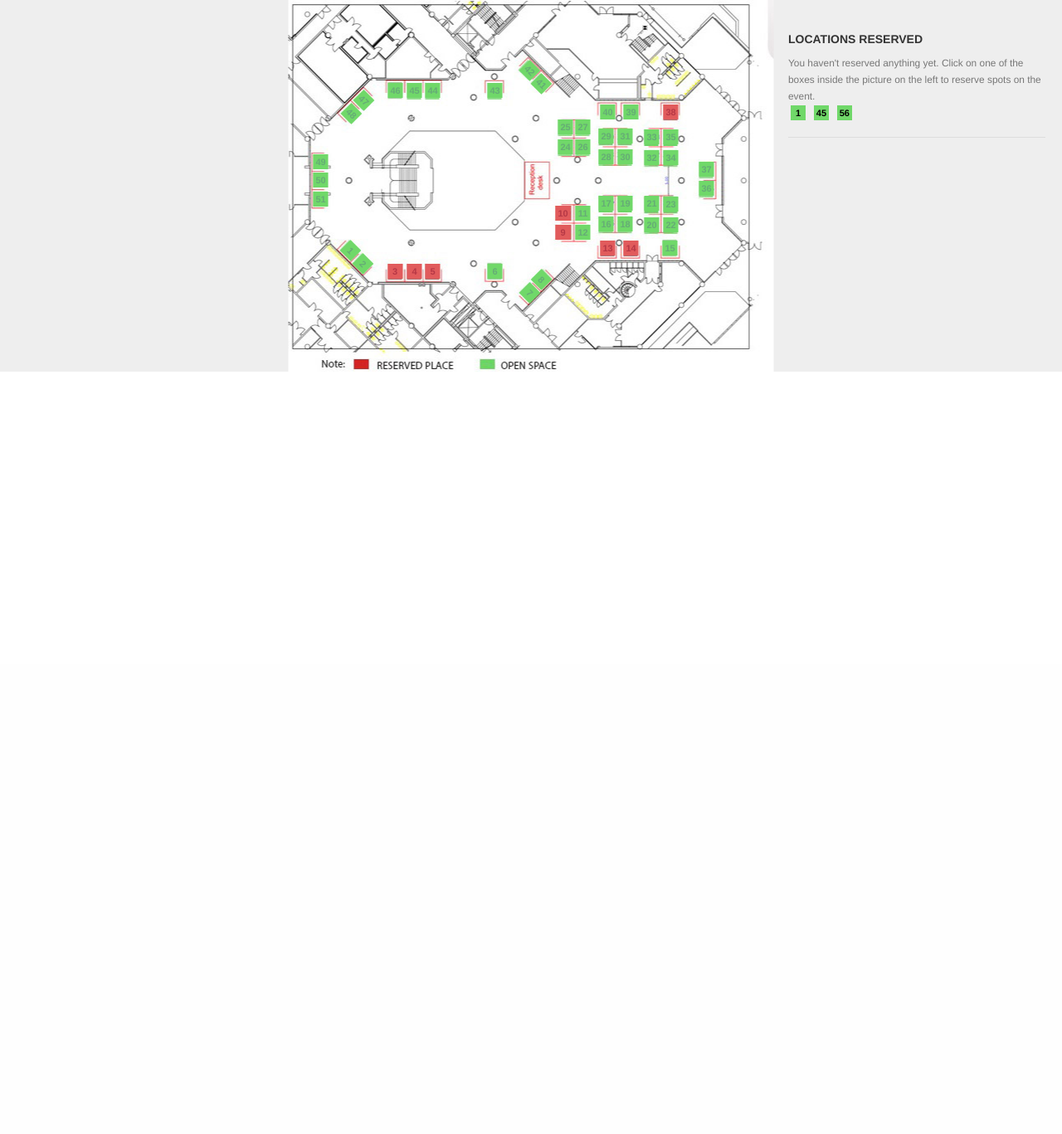
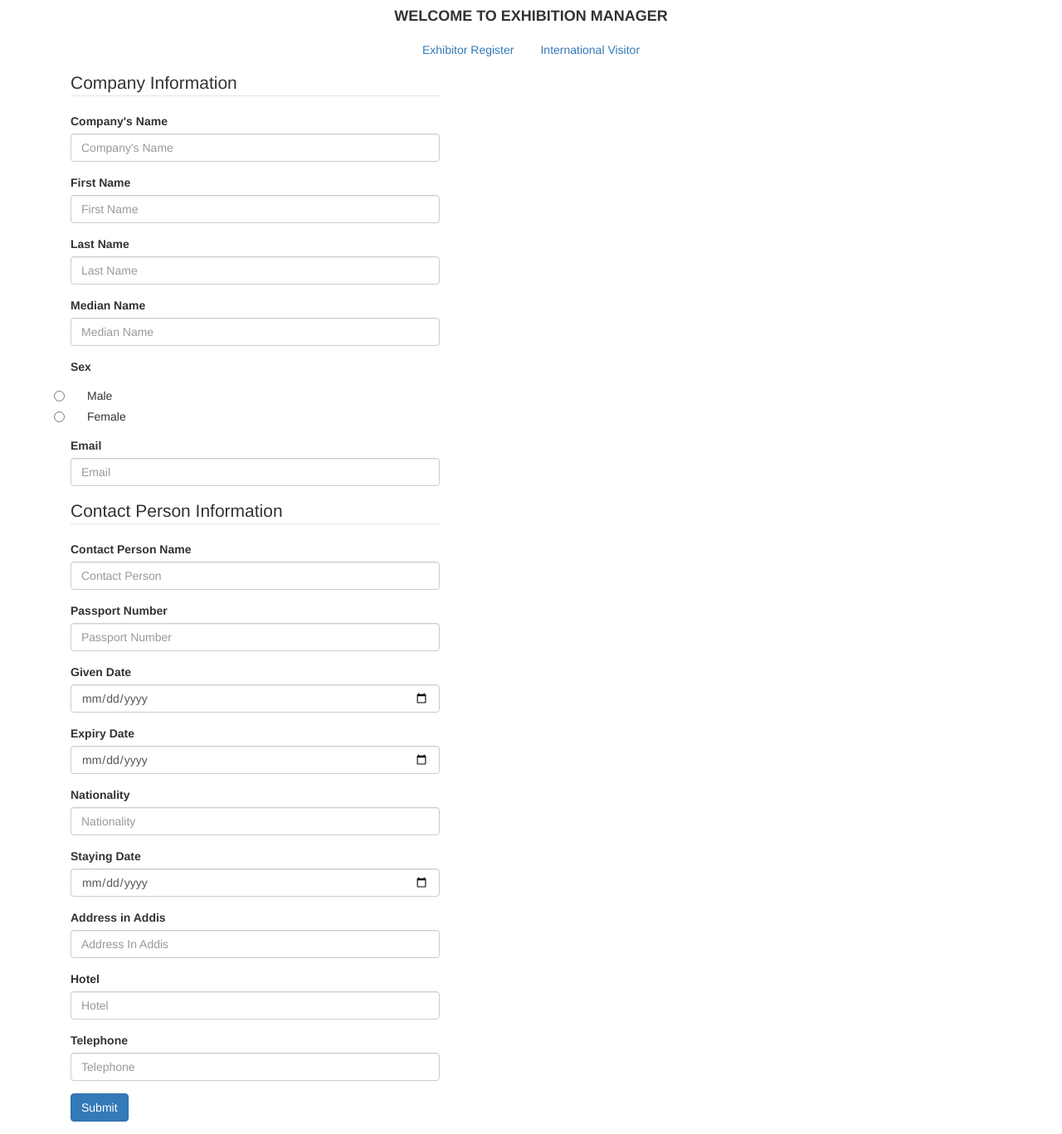
Before and after one commit to mfissehaye/bethlehem-event, a PHP site: page / in a window 1280 px wide. Shown: the whole page at 83% size. Before the commit the page ends 448 px from the top, so only its background shows below. Run offline with PHP 8.4, Linux system fonts and the light colour scheme.

Commit message:
Working on forms and map interactivity

```diff
--- a/coordinates.php
+++ b/coordinates.php
@@ -52,4 +52,20 @@ $coordinates = [
 	49 => [ 'x' => 30, 'y' => 186 ],
 	50 => [ 'x' => 30, 'y' => 208 ],
 	51 => [ 'x' => 30, 'y' => 231 ],
-] ?>
+];
+
+require_once('inc/db.php');
+$connection = db_connect();
+foreach($coordinates as $index => $coordinate) {
+	$x = $coordinate['x'];
+	$y = $coordinate['y'];
+	$rotate = isset($coordinate['rotate']) && $coordinate['rotate'] ? 1 : 0;
+	$reserved = isset($coordinate['reserved']) && $coordinate['reserved'] ? 1 : 0;
+	$query = "INSERT INTO spots (id, coordinate_x, coordinate_y, rotated, reserved) VALUES ('$index', '$x', '$y', $rotate, $reserved)";
+	if($connection->exec($query)) {
+		echo "Inserted id: ", $index;
+	} else {
+		print_r($connection->errorInfo());
+	}
+}
+$connection = null;
--- /dev/null
+++ b/css/styles.css
@@ -0,0 +1,63 @@
+#custom-map {
+    z-index: 10;
+}
+
+.custom-area, .reserved-spots .spot {
+    display: inline-block;
+    width: 18px;
+    height: 18px;
+    background: #70d869;  /*For diagnosis*/
+    z-index: 10;
+    font-size: 11px;
+    color: #66ac76;
+    font-weight: bold;
+    line-height: 18px;
+    text-align: center;
+    cursor: pointer;
+}
+
+.reserved-spots .spot {
+    color: #000;
+    margin: 0 3px;
+}
+
+.custom-area {
+    position: absolute;
+}
+
+.custom-area.rotate {
+    transform: rotate(45deg);
+}
+
+.custom-area.reserved {
+    background: #e15b5c;
+    color: #b63846;
+    cursor: not-allowed;
+}
+
+.custom-area.selected {
+    background: black;
+    color: white;
+}
+
+.reserved-spots {
+    position: absolute;
+    right: 0;
+    top: 0;
+    width: 350px;
+    padding: 20px;
+}
+
+.reserved-spots h1 {
+    font-size: 14px;
+    font-weight: bolder;
+}
+
+.red-tooltip .tooltip > .tooltip-inner {background-color: #f00;}
+.table {
+    margin-top: 20px;
+}
+
+.btn.disabled {
+    cursor: not-allowed;
+}
--- a/index.php
+++ b/index.php
@@ -1,8 +1,4 @@
-<?php
-session_start();
-$image_width = 585;
-$image_height = 448;
-require_once('coordinates.php'); ?>
+<?php session_start(); ?>
 <!doctype html>
 <html lang="en">
 <head>
@@ -10,118 +6,113 @@ require_once('coordinates.php'); ?>
     <meta name="viewport"
           content="width=device-width, user-scalable=no, initial-scale=1.0, maximum-scale=1.0, minimum-scale=1.0">
     <meta http-equiv="X-UA-Compatible" content="ie=edge">
-    <title>Welcome to the Expo</title>
+    <title>Welcome to Exhibition</title>
     <link rel="stylesheet" href="css/bootstrap.min.css">
-    <style>
-        #map-container {
-            position: relative;
-            background: #eeeeee;
-            height: <?php echo $image_height ?>px;
-            width: 100%;
-        }
-        #custom-map, img {
-            position: absolute;
-            top: 0;
-            left: 50%;
-            transform: translateX(-50%);
-            margin: 0 auto;
-            width: <?php echo $image_width ?>px;
-            height: <?php echo $image_height ?>px;
-        }
-
-        #custom-map {
-            z-index: 10;
-        }
-
-        .custom-area, .reserved-spots .spot {
-            display: inline-block;
-            width: 18px;
-            height: 18px;
-            background: #70d869;  /*For diagnosis*/
-            z-index: 10;
-            font-size: 11px;
-            color: #66ac76;
-            font-weight: bold;
-            line-height: 18px;
-            text-align: center;
-            cursor: pointer;
-        }
-
-        .reserved-spots .spot {
-            color: #000;
-            margin: 0 3px;
-        }
-
-        .custom-area {
-            position: absolute;
-        }
-
-        .custom-area.rotate {
-            transform: rotate(45deg);
-        }
-
-        .custom-area.reserved {
-            background: #e15b5c;
-            color: #b63846;
-        }
-
-        .reserved-spots {
-            position: absolute;
-            right: 0;
-            top: 0;
-            width: 350px;
-            padding: 20px;
-        }
-
-        .reserved-spots h1 {
-            font-size: 14px;
-            font-weight: bolder;
-        }
-
-        hr {
-            border-color: #dddddd;
-        }
-        .red-tooltip .tooltip > .tooltip-inner {background-color: #f00;}
-    </style>
+    <link rel="stylesheet" href="https://maxcdn.bootstrapcdn.com/font-awesome/4.7.0/css/font-awesome.min.css">
+    <link rel="stylesheet" href="css/styles.css">
 </head>
 <body>
-
-<div>
-    <div class="text-center" id="map-container">
-        <div id="custom-map">
-	        <?php foreach ( $coordinates as $index => $coordinate ): ?>
-                <?php $reserved = isset($coordinate['reserved']) && $coordinate['reserved'] ?>
-                <?php $additional_classes = isset($coordinate['rotate']) && $coordinate['rotate'] ? ' rotate' : ''; ?>
-                <?php $additional_classes .= $reserved ? ' reserved' : ''; ?>
-                <span class="custom-area red-tooltip <?php echo $additional_classes ?>" style="left: <?php echo $coordinate['x'] ?>px; top: <?php echo $coordinate['y'] ?>px" <?php if($reserved) echo 'data-toggle="tooltip" title="This spot is reserved"' ?>><?php echo $index ?></span>
-	        <?php endforeach ?>
-        </div>
-        <img src="img/map.jpg" alt="">
-        <div class="reserved-spots text-left">
-            <h1 class="text-uppercase">Locations Reserved</h1>
-            <small class="nothing-selected text-muted ">You haven't reserved anything yet. Click on one of the boxes inside the picture on the left to reserve spots on the event.</small>
-            <div class="reserved-spots-container">
-                <span class="spot" data-toggle="tooltip" title="Click to delete selection">1</span>
-                <span class="spot" data-toggle="tooltip" title="Click to delete selection">45</span>
-                <span class="spot" data-toggle="tooltip" title="Click to delete selection">56</span>
+<div class="container">
+    <div class="text-center">
+        <h4 class="section-title text-uppercase"><strong>Welcome to Exhibition Manager</strong></h4>
+        <ul class="nav nav-pills" style="display: inline-block;">
+            <li><a href="#">Exhibitor Register</a></li>
+            <li><a href="#">International Visitor</a></li>
+        </ul>
+    </div>
+    <form action="" method="POST" id="exhibitor-form" class="col-md-5">
+        <fieldset>
+            <legend>Company Information</legend>
+            <div class="form-group">
+                <label for="company-name">Company's Name</label>
+                <input type="text" class="form-control" id="company-name" name="company_name"
+                       placeholder="Company's Name" required value="<?php echo isset($_SESSION['company_name']) ? $_SESSION['company_name'] : '' ?>">
             </div>
-            <hr>
-        </div>
-    </div>
+            <div class="form-group">
+                <label for="first-name">First Name</label>
+                <input type="text" class="form-control" id="first-name" name="company_first_name"
+                       placeholder="First Name" required>
+            </div>
+            <div class="form-group">
+                <label for="last-name">Last Name</label>
+                <input type="text" class="form-control" id="last-name" name="company_last_name" placeholder="Last Name"
+                       required>
+            </div>
+            <div class="form-group">
+                <label for="median-name">Median Name</label>
+                <input type="text" class="form-control" id="median-name" name="company_median_name"
+                       placeholder="Median Name" required>
+            </div>
+            <label for="male">Sex</label>
+            <div class="form-group">
+                <div class="radio">
+                    <input type="radio" name="company_sex" id="male" value="M" required><label for="male">Male</label>
+                </div>
+                <div class="radio">
+                    <input type="radio" name="company_sex" id="female" value="F" required><label
+                            for="female">Female</label>
+                </div>
+            </div>
+            <div class="form-group">
+                <label for="email">Email</label>
+                <input type="email" class="form-control" id="email" name="company_email" placeholder="Email" required>
+            </div>
+        </fieldset>
+        <fieldset>
+            <legend>Contact Person Information</legend>
+            <div class="form-group">
+                <label for="contact-person">Contact Person Name</label>
+                <input type="text" class="form-control" id="contact-person" name="contact_person_name"
+                       placeholder="Contact Person" required>
+            </div>
+            <div class="form-group">
+                <label for="passport-number">Passport Number</label>
+                <input type="text" class="form-control" id="passport-number" name="contact_person_passport_number"
+                       placeholder="Passport Number" required>
+            </div>
+            <div class="form-group">
+                <label for="given-date">Given Date</label>
+                <input type="date" class="form-control" id="given-date" name="contact_person_passport_given_date"
+                       placeholder="Given Date" required>
+            </div>
+            <div class="form-group">
+                <label for="expiry-date">Expiry Date</label>
+                <input type="date" class="form-control" id="expiry-date" name="contact_person_passport_expiry_date"
+                       placeholder="Expiry Date" required>
+            </div>
+            <div class="form-group">
+                <label for="nationality">Nationality</label>
+                <input type="text" class="form-control" id="nationality" name="contact_person_nationality"
+                       placeholder="Nationality" required>
+            </div>
+            <div class="form-group">
+                <label for="staying-date">Staying Date</label>
+                <input type="date" class="form-control" id="staying-date" name="contact_person_staying_date"
+                       placeholder="Staying Date" required>
+            </div>
+            <div class="form-group">
+                <label for="address-in-addis">Address in Addis</label>
+                <input type="text" class="form-control" id="address-in-addis" name="contact_person_address_in_addis"
+                       placeholder="Address In Addis" required>
+            </div>
+            <div class="form-group">
+                <label for="hotel">Hotel</label>
+                <input type="text" class="form-control" id="hotel" name="contact_person_hotel" placeholder="Hotel"
+                       required>
+            </div>
+            <div class="form-group">
+                <label for="telephone">Telephone</label>
+                <input type="text" class="form-control" id="telephone" name="contact_person_telephone"
+                       placeholder="Telephone" required>
+            </div>
+            <div class="form-group">
+                <button type="submit" class="btn btn-primary" id="submit-exhibitor-form">Submit</button>
+            </div>
+        </fieldset>
+    </form>
 </div>
 <script type="text/javascript" src="js/jquery-3.2.1.min.js"></script>
 <script type="text/javascript" src="js/bootstrap.min.js"></script>
-<script type="text/javascript">
-    $(function () {
-        $('[data-toggle="tooltip"]').tooltip();
-
-        // reserving logic
-        var $reservedSpots = [];
-        var reservedSpotTemplate = '<span class="spot" data-toggle="tooltip" title="Click to delete selection"></span>';
-        $('.custom-area').on('click', function(e) {
-            ($('.reserved-spots-container')).append($(reservedSpotTemplate).text($(this).text()));
-        })
-    })
-</script>
+<script type="text/javascript" src="js/exhibitor.js"></script>
 </body>
 </html>
--- /dev/null
+++ b/js/exhibitor.js
@@ -0,0 +1,25 @@
+(function ($) {
+    $(document).ready(function () {
+        var $exhibitorForm = $('#exhibitor-form');
+        var $submit = $('#submit-exhibitor-form');
+        $exhibitorForm.on('submit', function (e) {
+            e.preventDefault();
+            $submit.text('Loading').addClass('disabled');
+            $.ajax({
+                url: 'http://localhost:8000/create-exhibitor.php',
+                type: 'POST',
+                dataType: 'json',
+                data: $(this).serialize(),
+                success: function (msg) {
+                    $submit.text('Registered successfully ... redirecting').removeClass('btn-primary').addClass('btn-success btn-block');
+                    window.location = 'http://localhost:8000/map.php';
+                },
+                error: function (err) {
+                    $submit.text('Submit').removeClass('disabled');
+                    throw(err);
+                }
+            });
+            return false;
+        })
+    })
+})(jQuery);
```
Also changed, not shown: composer.json (added, +10 -0 lines), create-exhibitor.php (added, +15 -0 lines), get_reserved_spots.php (added, +13 -0 lines), inc/config.php (added, +8 -0 lines), inc/db.php (added, +85 -0 lines), js/script.js (added, +106 -0 lines), map.php (added, +97 -0 lines), reserve.php (added, +13 -0 lines), 1 other file.
